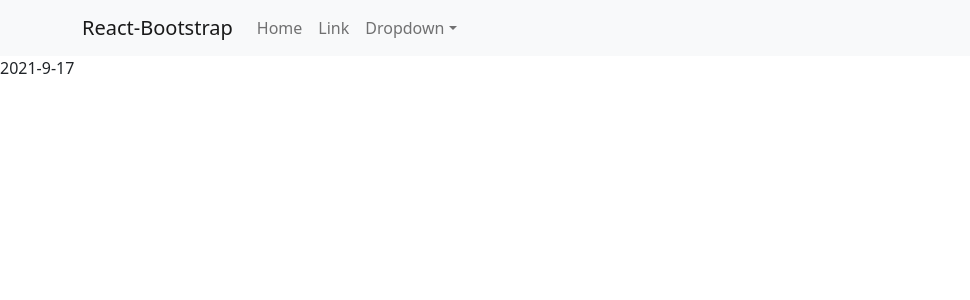
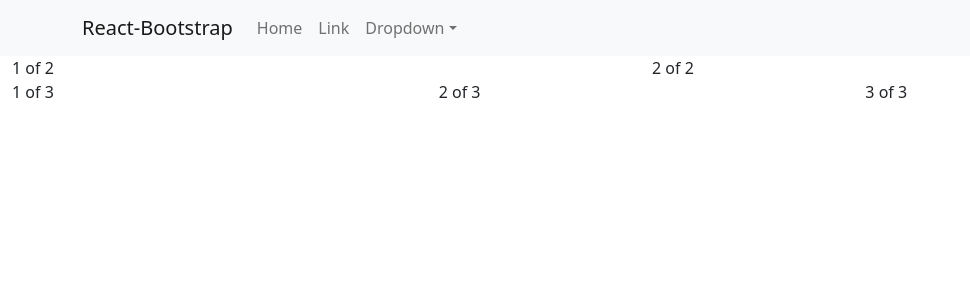
Before and after one commit to asb1512/shopify-challenge-frontend, a React (Create React App) app: page / in a window 1280 px wide. Shown: the top 300 px of the page, without its empty margins (0-970 px from the left). Built offline with nearby package versions, Linux system fonts and the light colour scheme; no server answers.

Commit message:
updated local state props and passed API response to ImagesContainer

```diff
--- a/src/App.js
+++ b/src/App.js
@@ -2,11 +2,12 @@ import React, { useState, useEffect } from 'react';
 import { getCurrentDate } from './utils/currentDate';
 import './App.css';
 import NavBar from './components/NavBar';
+import ImagesContainer from './components/ImagesContainer';
 
 function App() {
 
-  const [currentDate] = useState(Date())
   const [isLoading, setLoading] = useState(true)
+  const [images, setImages] = useState(null)
 
   useEffect(() => {
     document.title = 'Mars Rover Today: Shopify Frontend Challenge'
@@ -16,6 +17,8 @@ function App() {
       .then(resp => resp.json())
       .then(respJson => {
         console.log(respJson)
+        setImages(respJson.photos)
+        setLoading(false)
       })
       .catch(error => console.log(error))
   }, [])
@@ -23,9 +26,7 @@ function App() {
   return (
     <div className="App">
       <NavBar />
-      <div className="main">
-        {getCurrentDate()}
-      </div>
+      <ImagesContainer images={images} />
     </div>
   );
 }
```
